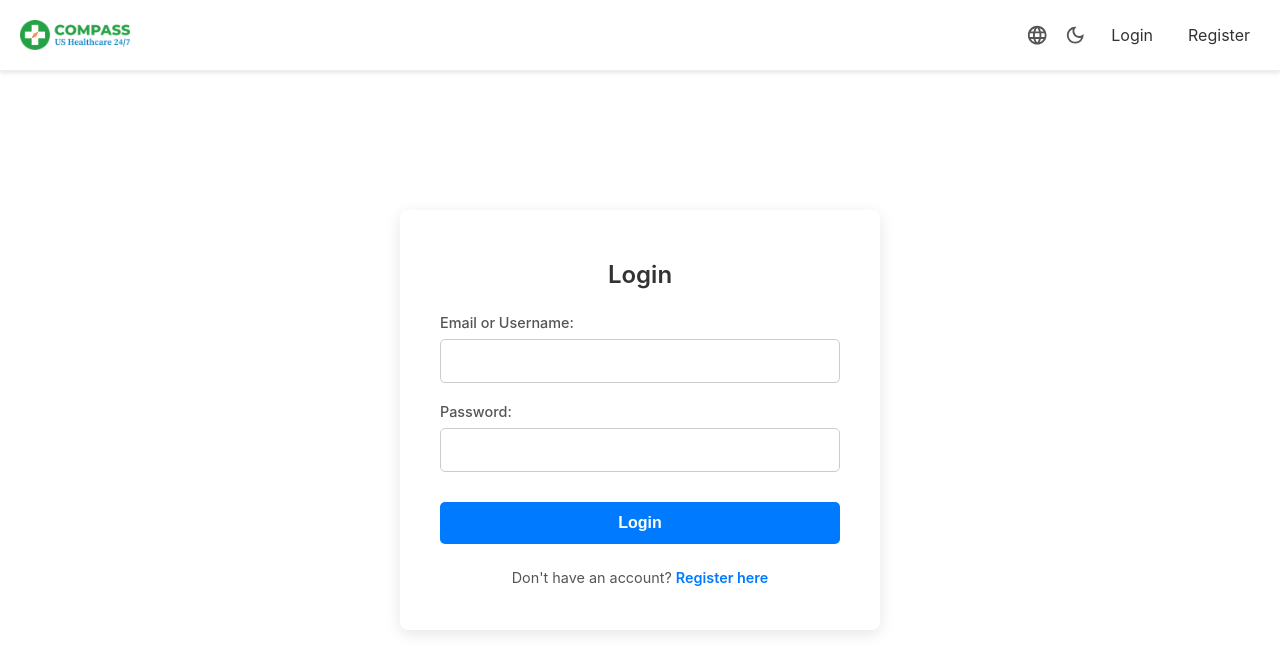
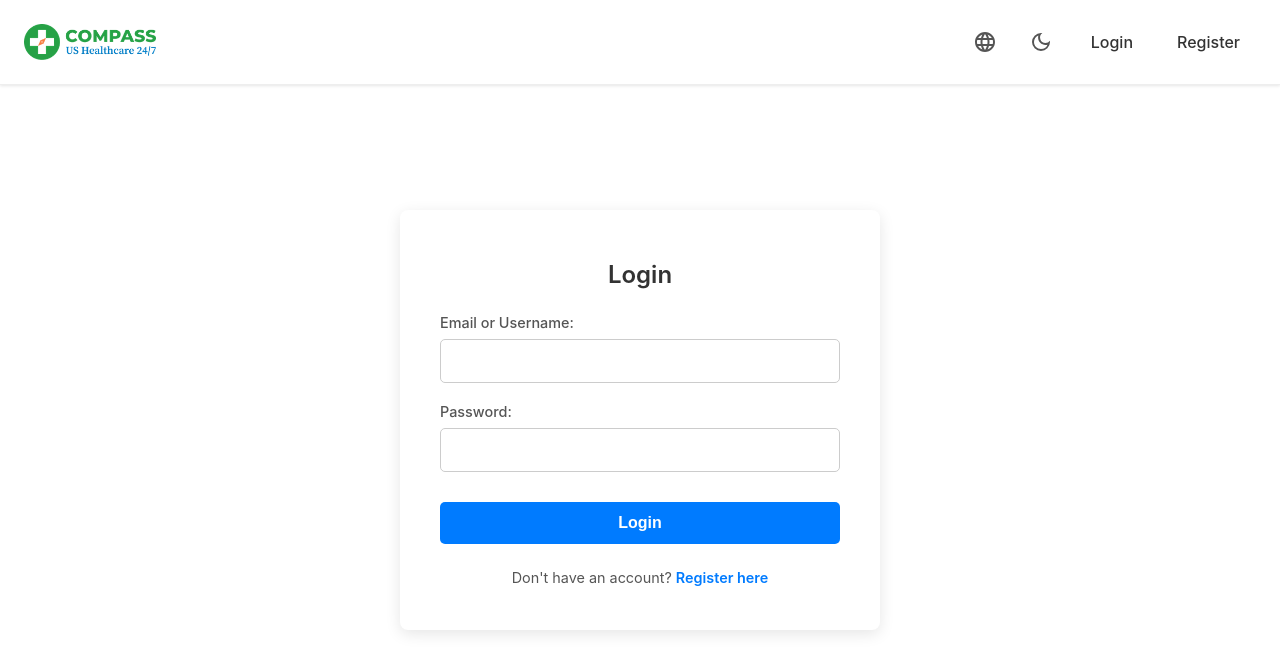
Before and after one commit to ahnguyen17/CompassAI, a React (Vite) app in the folder frontend/client/: page /login in a window 1280 px wide. Shown: the top 672 px of the page. Built offline with nearby package versions, Linux system fonts and the light colour scheme.

Commit message:
update navbar

```diff
--- a/frontend/client/src/components/Navbar.module.css
+++ b/frontend/client/src/components/Navbar.module.css
@@ -1,7 +1,9 @@
 .navbar {
-  background: var(--navbar-background);
+  background: var(--navbar-glass-bg, rgba(255, 255, 255, 0.8));
+  backdrop-filter: blur(12px);
+  -webkit-backdrop-filter: blur(12px);
   color: var(--text-color);
-  padding: 10px 20px;
+  padding: 10px 24px;
   display: flex;
   justify-content: space-between;
   align-items: center;
@@ -10,16 +12,21 @@
   left: 0;
   right: 0;
   z-index: 1000;
-  height: 50px; /* Match previous inline style */
-  box-shadow: 0 2px 4px rgba(0, 0, 0, 0.1); /* Add a subtle shadow */
+  height: 64px;
+  box-shadow: 0 1px 3px rgba(0, 0, 0, 0.1);
   border-bottom: 1px solid var(--border-color-subtle);
-  transition: background-color 0.3s ease, color 0.3s ease, border-color 0.3s ease;
+  transition: all 0.3s ease;
+}
+
+/* Dark mode glass effect */
+[data-theme="dark"] .navbar {
+  background: var(--navbar-glass-bg-dark, rgba(42, 42, 42, 0.85));
 }
 
 .leftSection, .rightSection {
   display: flex;
   align-items: center;
-  gap: 15px; /* Consistent gap */
+  gap: 12px;
 }
 
 .logoLink {
@@ -28,28 +35,66 @@
   display: flex;
   align-items: center;
   cursor: pointer;
+  transition: transform 0.3s ease, filter 0.3s ease;
+}
+
+.logoLink:hover {
+  transform: scale(1.05);
+  filter: drop-shadow(0 0 8px rgba(66, 153, 225, 0.4));
 }
 
 .logoImage {
-  height: 30px;
+  height: 36px;
   margin-right: 10px;
+  transition: transform 0.3s ease;
 }
 
 .iconButton {
-  background: none;
+  background: transparent;
   border: none;
-  color: var(--text-secondary-color); /* Use secondary text color for icons */
+  color: var(--text-secondary-color);
   cursor: pointer;
   padding: 0;
   display: flex;
   align-items: center;
   justify-content: center;
-  font-size: 1.4em; /* Slightly larger icons */
-  transition: color 0.2s ease;
+  font-size: 1.5em;
+  width: 44px;
+  height: 44px;
+  border-radius: 50%;
+  transition: all 0.3s ease;
+  position: relative;
+  overflow: hidden;
+}
+
+.iconButton::before {
+  content: '';
+  position: absolute;
+  top: 50%;
+  left: 50%;
+  width: 0;
+  height: 0;
+  border-radius: 50%;
+  background: var(--primary-color);
+  opacity: 0.1;
+  transform: translate(-50%, -50%);
+  transition: width 0.6s ease, height 0.6s ease;
 }
 
 .iconButton:hover {
-  color: var(--primary-color); /* Highlight on hover */
+  color: var(--primary-color);
+  background: var(--subtle-background-color);
+  transform: translateY(-2px);
+  box-shadow: var(--hover-lift-shadow, 0 4px 12px rgba(0, 0, 0, 0.1));
+}
+
+.iconButton:active {
+  transform: scale(0.95);
+}
+
+.iconButton:active::before {
+  width: 100%;
+  height: 100%;
 }
 
 .newChatButton {
@@ -65,15 +110,30 @@
 .dropdown {
   position: absolute;
   right: 0;
-  top: calc(100% + 5px); /* Position below the trigger + small gap */
+  top: calc(100% + 8px);
   background-color: var(--surface-color);
-  min-width: 120px;
-  box-shadow: 0px 8px 16px 0px rgba(0, 0, 0, 0.2);
-  z-index: 1001; /* Ensure dropdown is above navbar content */
-  border-radius: 6px;
-  padding: 5px 0;
+  backdrop-filter: blur(12px);
+  -webkit-backdrop-filter: blur(12px);
+  min-width: 160px;
+  box-shadow: 0 4px 20px rgba(0, 0, 0, 0.15);
+  z-index: 1001;
+  border-radius: 12px;
+  padding: 8px 0;
   border: 1px solid var(--border-color-subtle);
-  overflow: hidden; /* Ensure children adhere to border-radius */
+  overflow: hidden;
+  animation: slideDown 0.3s ease;
+  transform-origin: top;
+}
+
+@keyframes slideDown {
+  from {
+    opacity: 0;
+    transform: translateY(-10px);
+  }
+  to {
+    opacity: 1;
+    transform: translateY(0);
+  }
 }
 
 .langDropdown {
@@ -84,22 +144,49 @@
   background: none;
   border: none;
   color: var(--text-color);
-  padding: 8px 16px;
+  padding: 12px 20px;
   text-decoration: none;
-  display: flex; /* Use flex for icon alignment */
-  align-items: center; /* Center icon and text vertically */
-  gap: 8px; /* Space between icon and text */
+  display: flex;
+  align-items: center;
+  gap: 10px;
   width: 100%;
   text-align: left;
   cursor: pointer;
   font-size: 0.95em;
   box-sizing: border-box;
-  transition: background-color 0.2s ease;
+  transition: all 0.3s ease;
+  position: relative;
+  animation: fadeInStagger 0.3s ease backwards;
+}
+
+.dropdownItem:nth-child(1) {
+  animation-delay: 0.05s;
+}
+
+.dropdownItem:nth-child(2) {
+  animation-delay: 0.1s;
+}
+
+.dropdownItem:nth-child(3) {
+  animation-delay: 0.15s;
+}
+
+@keyframes fadeInStagger {
+  from {
+    opacity: 0;
+    transform: translateX(-10px);
+  }
+  to {
+    opacity: 1;
+    transform: translateX(0);
+  }
 }
 
 .dropdownItem:hover {
   background-color: var(--subtle-background-color);
-  color: var(--text-accent-color); /* Use accent color on hover */
+  color: var(--text-accent-color);
+  padding-left: 24px;
+  transform: translateX(2px);
 }
 
 .dropdownItem:disabled {
@@ -118,23 +205,56 @@
   cursor: pointer;
   display: flex;
   align-items: center;
-  gap: 5px;
+  gap: 8px;
+  padding: 6px 12px;
+  border-radius: 24px;
+  transition: all 0.3s ease;
+  position: relative;
+}
+
+.userDisplay::before {
+  content: '';
+  width: 40px;
+  height: 40px;
+  border-radius: 50%;
+  background: linear-gradient(135deg, #667eea 0%, #764ba2 100%);
+  margin-right: 4px;
+  display: flex;
+  align-items: center;
+  justify-content: center;
+  font-weight: bold;
+  color: white;
+  font-size: 0.9em;
 }
 
 .userDisplay:hover {
   color: var(--text-color);
+  background: var(--subtle-background-color);
+  transform: translateY(-2px);
+  box-shadow: var(--hover-lift-shadow, 0 4px 12px rgba(0, 0, 0, 0.1));
+}
+
+.userDisplay svg {
+  transition: transform 0.3s ease;
+}
+
+.dropdownContainer:has(.dropdown) .userDisplay svg {
+  transform: rotate(180deg);
 }
 
 .authLink {
   color: var(--text-color);
   text-decoration: none;
-  padding: 5px 10px;
-  border-radius: 4px;
-  transition: background-color 0.2s ease, color 0.2s ease;
+  padding: 8px 16px;
+  border-radius: 8px;
+  transition: all 0.3s ease;
+  font-weight: 500;
 }
 
 .authLink:hover {
   background-color: var(--subtle-background-color);
   color: var(--primary-color);
   text-decoration: none;
+  transform: translateY(-2px);
+  box-shadow: var(--hover-lift-shadow, 0 4px 12px rgba(0, 0, 0, 0.1));
 }
```
